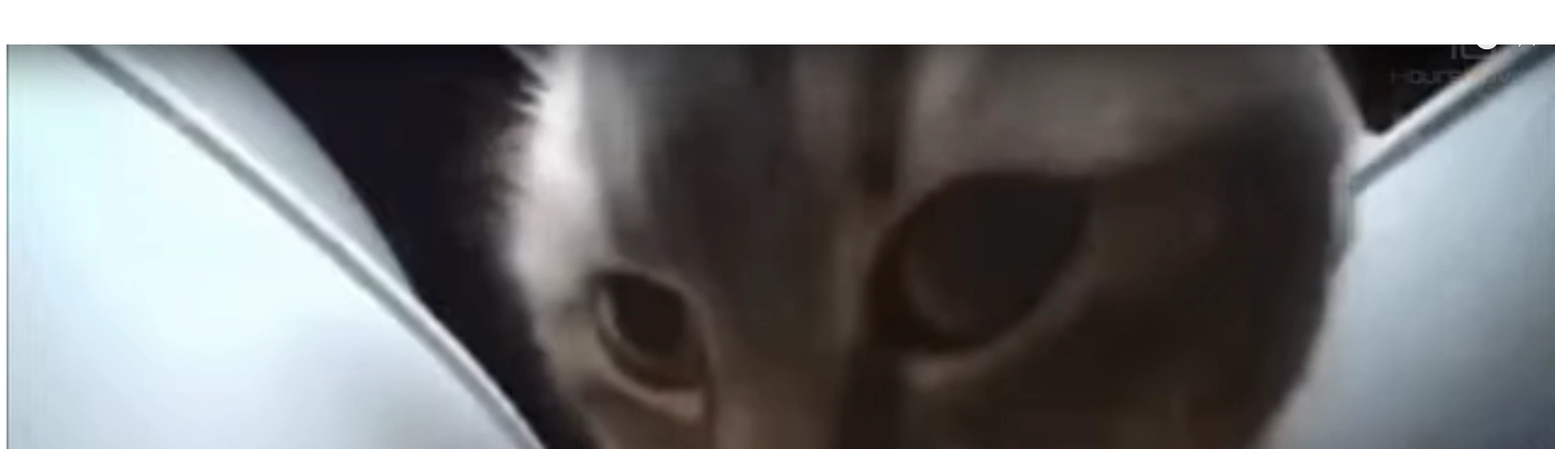
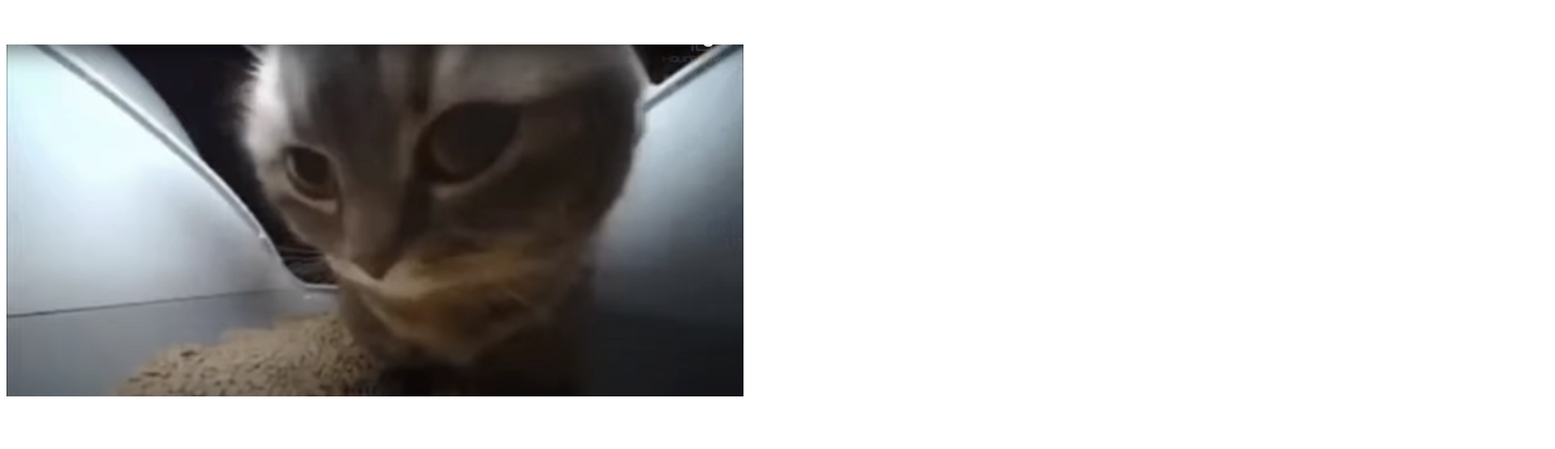
Before and after one commit to MBrine85/CentauriSpaceCore, a plain HTML site: page index.html in a window 1280 px wide. Shown: the part 61-616 px from the top of the page at 81% size, 1920 px wide, since content can reach past the window. Drawn offline with Linux system fonts and the light colour scheme.

Commit message:
Update index.html

```diff
--- a/index.html
+++ b/index.html
@@ -5,6 +5,6 @@
   <body>
     <h1>Chipi chipi chapa chapa</h1>
     <br/><br/>
-    <img src="Chipi_Chipi_Chapa_Chapa_Cat.webp">
+    <img src="Chipi_Chipi_Chapa_Chapa_Cat.webp" width="910" height="435">
   </body>
 </html>
```
